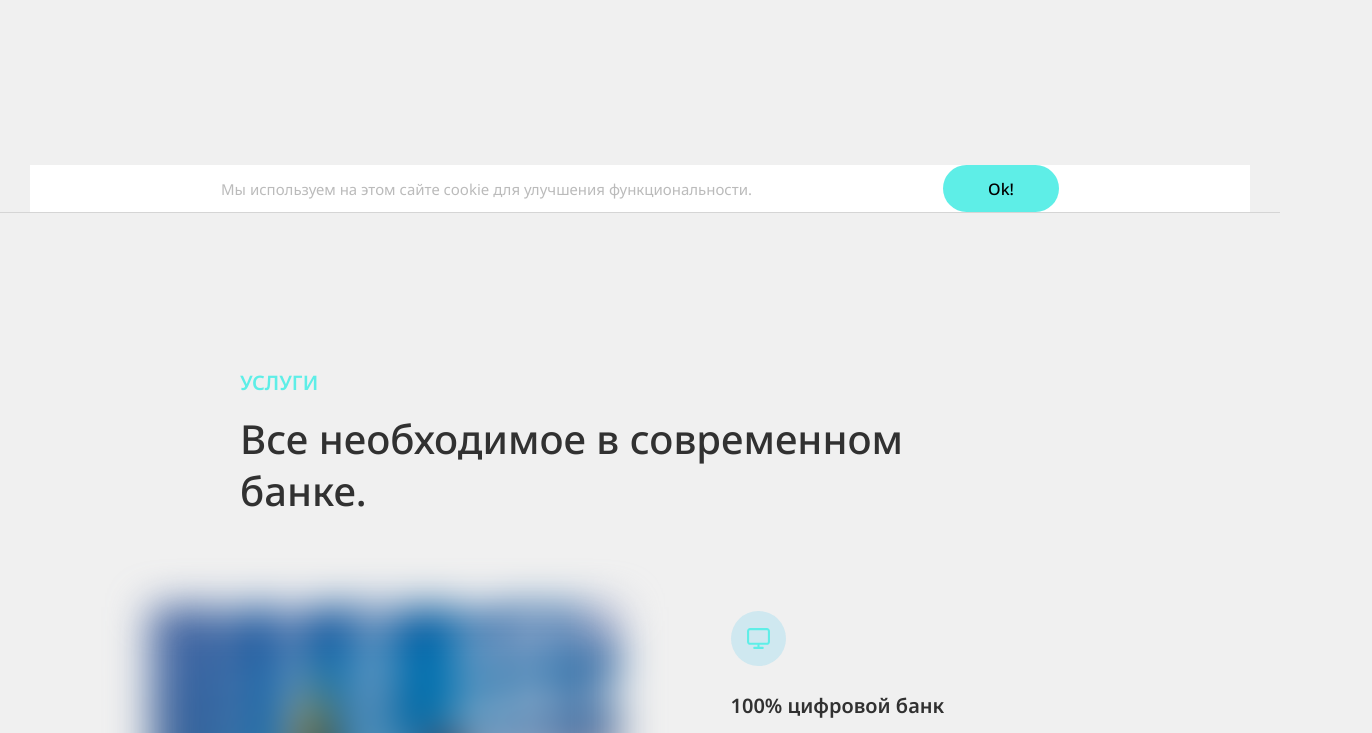
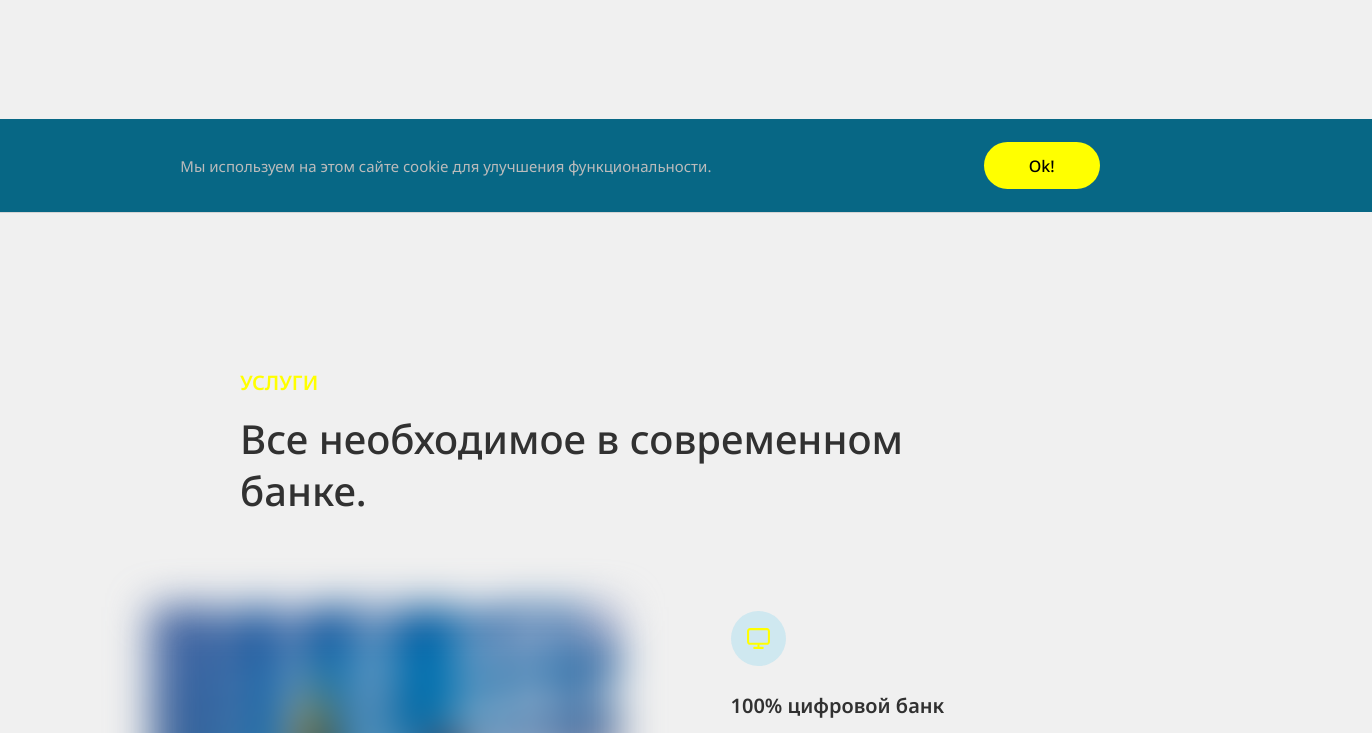
Before and after one commit to ValentynYurchenko/WebSiteSimpleBank, a plain HTML site: page index.html in a window 1280 px wide. Shown: the part 588-1321 px from the top of the page, 1372 px wide, since content can reach past the window. Drawn offline with Linux system fonts and the light colour scheme.

Commit message:
style attributes classes

```diff
--- a/index.html
+++ b/index.html
@@ -21,6 +21,8 @@
           alt="Лого Просто Банк"
           class="nav__logo"
           id="logo"
+          developer="Yurchenko"
+          data-version-number="2.0"
         />
         <div class="nav__text">Просто Банк</div>
         <ul class="nav__links">
@@ -142,10 +144,7 @@
       <div class="operations">
         <div class="operations__tab-container">
           <button
-            class="
-              btn
-              operations__tab operations__tab--1 operations__tab--active
-            "
+            class="btn operations__tab operations__tab--1 operations__tab--active"
             data-tab="1"
           >
             Мгновенные переводы
@@ -158,11 +157,7 @@
           </button>
         </div>
         <div
-          class="
-            operations__content
-            operations__content--1
-            operations__content--active
-          "
+          class="operations__content operations__content--1 operations__content--active"
         >
           <div class="operations__icon operations__icon--1">
             <svg>
--- a/script.js
+++ b/script.js
@@ -78,3 +78,51 @@ document
     message.remove();
     // message.parentElement.removeChild(message); // старый способ удаления елементов
   });
+
+// Стили
+
+message.style.backgroundColor = '#076785'; // стиль добавлен к элементу DOM таким способом (програмно) называеться inline и соответственно его можно также считывать.
+message.style.width = '120%';
+console.log(message.style.width);
+console.log(message.style.backgroundColor);
+console.log(getComputedStyle(message));
+console.log(getComputedStyle(message).color); // способ считывания стиля который не являеться inline
+console.log(getComputedStyle(message).height);
+message.style.height =
+  Number.parseFloat(getComputedStyle(message).height) + 50 + 'px';
+console.log(message.style.height); // считывание inline стиля
+
+document.documentElement.style.setProperty('--color-first', 'yellow'); // изменение значения стиля установленного в root
+
+// Атрибуты
+
+const logo = document.querySelector('.nav__logo');
+console.log(logo.alt);
+console.log(logo.src); // http://127.0.0.1:8080/img/logo.png - абсолютный путь к logo
+console.log(logo.getAttribute('src')); // img/logo.png - относительный путь (относительно index.html)
+console.log(logo.className);
+
+logo.alt = 'Лого прекрасного банка';
+
+// Нестандартный атрибут
+console.log(logo.developer); // undefined
+console.log(logo.getAttribute('developer'));
+logo.setAttribute('copyright', 'Masters Of Code');
+
+const link = document.querySelector('.nav__link--btn');
+console.log(link.href);
+console.log(link.getAttribute('href'));
+
+// Data attributes
+
+console.log(logo.dataset.versionNumber); // способ считать значения атрибута типа data
+
+// Classes
+
+logo.classList.add('a', 'b');
+logo.classList.remove('a', 'b');
+logo.classList.toggle('a');
+logo.classList.contains('c');
+
+// Не использовать:
+// logo.className = 'a'; // будут удалены все предыдущие классы и установиться только текущий
```
